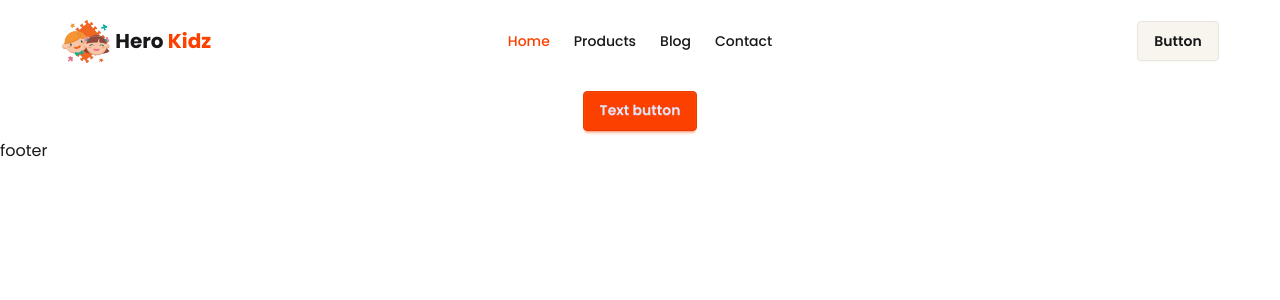
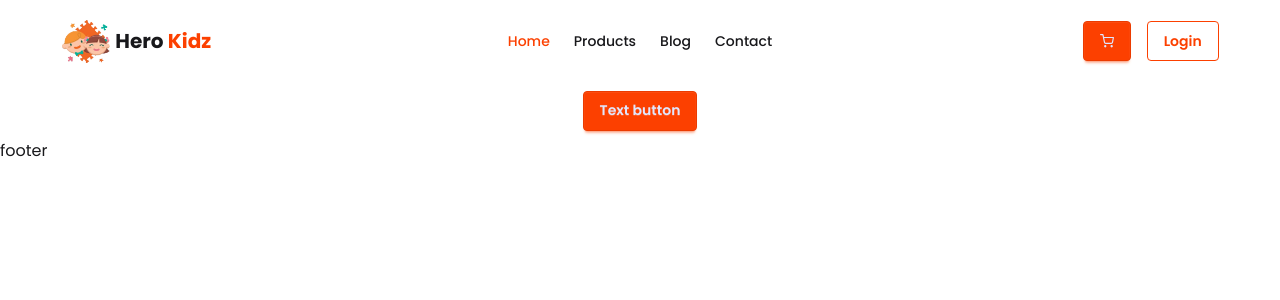
Before and after one commit to st-shourov12/hero-kidz, a Next.js app: page / in a window 1280 px wide. Shown: the top 300 px of the page. Built offline with nearby package versions, Linux system fonts and the light colour scheme.

Commit message:
creating navbar

```diff
--- a/src/components/layouts/Navbar.jsx
+++ b/src/components/layouts/Navbar.jsx
@@ -1,7 +1,8 @@
 import React from 'react';
 import Logo from './Logo';
 import Navlink from './buttons/Navlink';
-// import Link from 'next/link';
+import Link from 'next/link';
+import { FiShoppingCart } from 'react-icons/fi';
 
 const Navbar = () => {
     const nav =
@@ -41,8 +42,13 @@ const Navbar = () => {
                     {nav}
                 </ul>
             </div>
-            <div className="navbar-end">
-                <a className="btn">Button</a>
+            <div className="navbar-end space-x-4">
+                <Link href={'/cart'} className='btn btn-primary'>
+                    <FiShoppingCart />
+                </Link>
+               <Link href={'/login'}>
+               <button className="btn btn-primary btn-outline">Login</button>
+               </Link>
             </div>
         </nav>
     );
```
